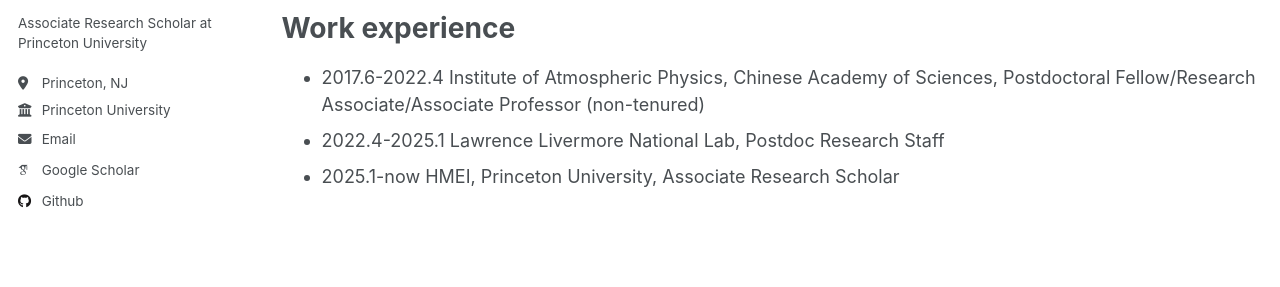
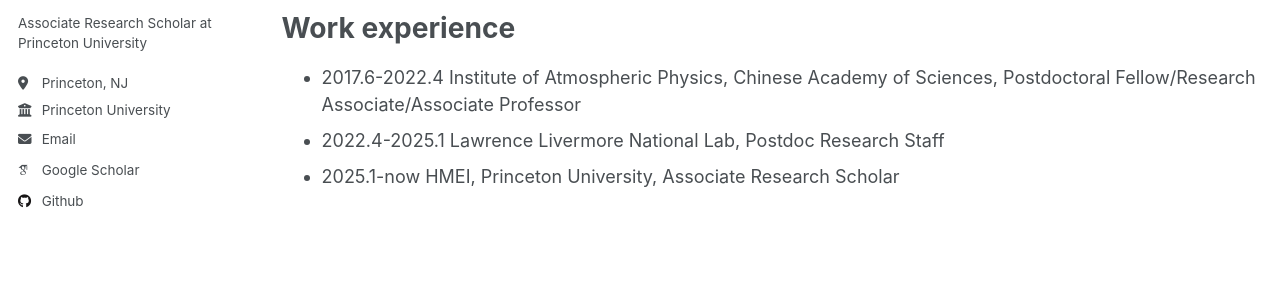
Before and after one commit to jinbox2000/jinbox2000.github.io, a Jekyll site: the page built from _pages/cv.md, in a window 1280 px wide. Shown: the part 269-556 px from the top of the page. Built offline with Jekyll 4.4.1, drawn with Linux system fonts in a browser that asks for light colours; some web fonts are replaced.

Commit message:
Update cv.md

```diff
--- a/_pages/cv.md
+++ b/_pages/cv.md
@@ -16,6 +16,6 @@ Education
 
 Work experience
 ======
-* 2017.6-2022.4 Institute of Atmospheric Physics, Chinese Academy of Sciences, Postdoctoral Fellow/Research Associate/Associate Professor (non-tenured)
+* 2017.6-2022.4 Institute of Atmospheric Physics, Chinese Academy of Sciences, Postdoctoral Fellow/Research Associate/Associate Professor
 * 2022.4-2025.1 Lawrence Livermore National Lab, Postdoc Research Staff
 * 2025.1-now        HMEI, Princeton University, Associate Research Scholar
```
